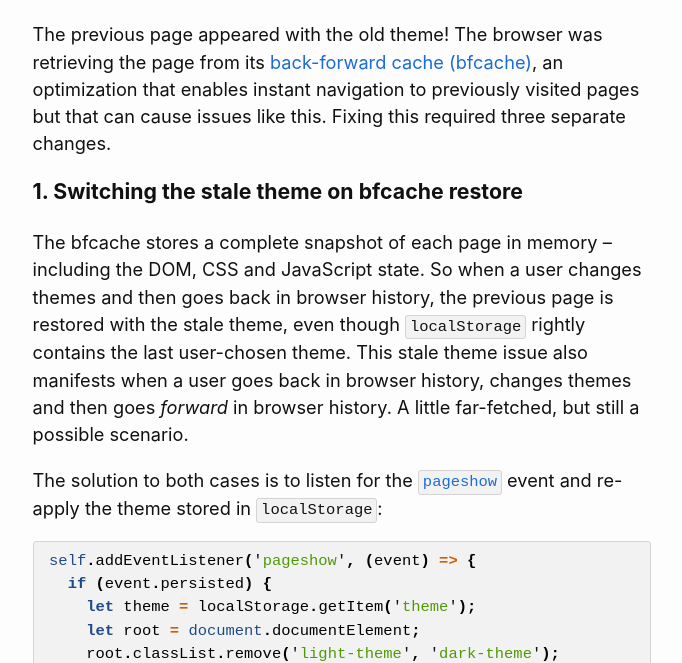
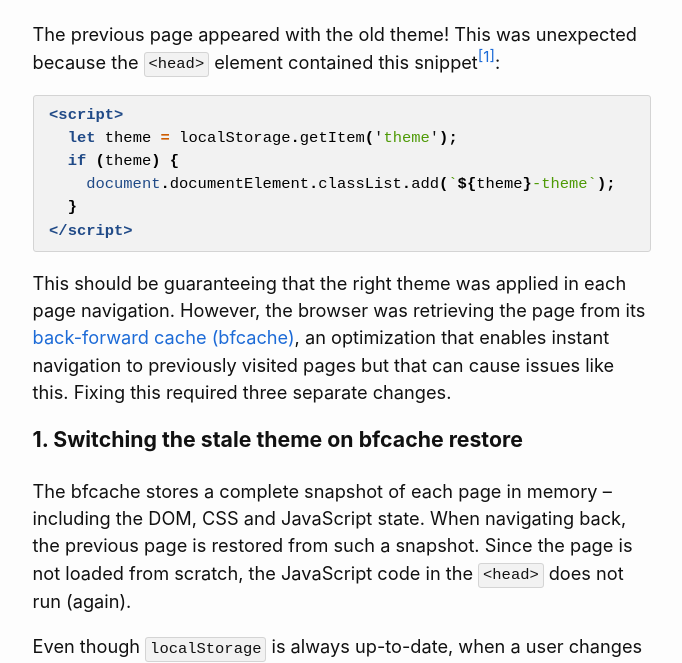
Before and after one commit to guilhermesimoes/guilhermesimoes.github.io, a Jekyll site: the page built from _posts/2026-04-09-making-dark-mode-work-with-bfcache.md, in a window 1280 px wide and 900 px high, scrolled down 972 px, cut to the strip 237-900 px from the top of the window. Shown: the whole strip, without its empty margins (298-980 px from the left). Built offline with Jekyll 4.4.1, drawn with Linux system fonts in a browser that asks for light colours; some of the changed text lies outside the part shown.

Commit message:
Add more detail regarding dark-mode and localStorage
Also add more footnotes.

````diff
--- a/_posts/2026-04-09-making-dark-mode-work-with-bfcache.md
+++ b/_posts/2026-04-09-making-dark-mode-work-with-bfcache.md
@@ -18,11 +18,24 @@ I thought everything was working great, until I noticed what happened when I nav
 
 <video class="ratio-16-9 mb-1" src="/assets/videos/dark-mode-bf-cache.mp4" poster="/assets/images/dark-mode-bf-cache.png" loading="lazy" controls></video>
 
-The previous page appeared with the old theme! The browser was retrieving the page from its [back-forward cache (bfcache)][bfcache], an optimization that enables instant navigation to previously visited pages but that can cause issues like this. Fixing this required three separate changes.
+The previous page appeared with the old theme! This was unexpected because the `<head>` element contained this snippet[^1]:
+
+```html
+<script>
+  let theme = localStorage.getItem('theme');
+  if (theme) {
+    document.documentElement.classList.add(`${theme}-theme`);
+  }
+</script>
+```
+
+This should be guaranteeing that the right theme was applied in each page navigation. However, the browser was retrieving the page from its [back-forward cache (bfcache)][bfcache], an optimization that enables instant navigation to previously visited pages but that can cause issues like this. Fixing this required three separate changes.
 
 ### 1. Switching the stale theme on bfcache restore
 
-The bfcache stores a complete snapshot of each page in memory -- including the DOM, CSS and JavaScript state. So when a user changes themes and then goes back in browser history, the previous page is restored with the stale theme, even though `localStorage` rightly contains the last user-chosen theme. This stale theme issue also manifests when a user goes back in browser history, changes themes and then goes _forward_ in browser history. A little far-fetched, but still a possible scenario.
+The bfcache stores a complete snapshot of each page in memory -- including the DOM, CSS and JavaScript state. When navigating back, the previous page is restored from such a snapshot. Since the page is not loaded from scratch, the JavaScript code in the `<head>` does not run (again).
+
+Even though `localStorage` is always up-to-date, when a user changes themes and then goes back in browser history, the previous page is restored with the stale theme. This stale theme issue also manifests when a user goes back in browser history, changes themes and then goes _forward_ in browser history. A little far-fetched, but still a possible scenario.
 
 The solution to both cases is to listen for the [`pageshow`] event and re-apply the theme stored in `localStorage`:
 
@@ -80,7 +93,7 @@ Then, this class is removed when the stale theme is updated on [`pageshow`]:
  });
 ```
 
-Finally, the class is added back after the browser has had a chance to paint the new theme (I opted for a `setTimeout`).[^1]
+Finally, the class is added back after the browser has had a chance to paint the new theme (I opted for a `setTimeout`).[^2]
 
 ### 3. Ensuring the toggle button switched to the right theme
 
@@ -127,12 +140,16 @@ Making the look of this blog configurable by the reader ended up being more comp
 
 Still, the issues I found were not really related to dark mode. They were just the sum of the bfcache plus a user choice that persisted across page navigations. Issues like these can surface on any multi-page site that keeps user state. An e-commerce site may show a stale shopping cart or wishlist when a user navigates back. Or a news site may display articles in a grid layout even after a user changes it to a list layout if he then navigates back.
 
-The point is that while the [bfcache] makes it really fast to access previous pages, it does introduce its own set of challenges. Making dark mode work seamlessly is just one of those challenges.
+The point is that while the [bfcache] makes it really fast to access previous pages, it does introduce its own set of challenges. Making dark mode work seamlessly is just one of those challenges.[^3]
 
 Incidentally, I tested my favourite tech news site, [Ars Technica], and it has the same stale theme issue! It's a minor quibble, but this sort of stuff might be more common than I thought. And it's not that hard to fix!
 
 
-[^1]: Another option was to not initially add the `animatable` class to the `html` element, and only add it when the theme toggle button is clicked and then remove it after the animations end.
+[^1]: If this snippet is included at the bottom of the page (and not in the `<head>` element) we run the risk of witnessing a flash of incorrect color theme.
+
+[^2]: Another option is to initially omit the `animatable` class from the `<html>` element, and only add it when the theme toggle button is clicked. Then remove the class after the animations end.
+
+[^3]: Another challenge is analytics. Pages restored from the bfcache don't count as new pageviews. If we want to count those we also need to use the `pageshow` event.
 
 
 [dark mode]: https://bnijenhuis.nl/notes/user-friendly-dark-mode/
````
